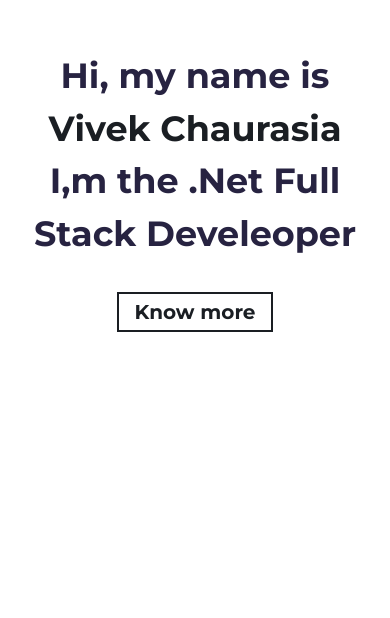
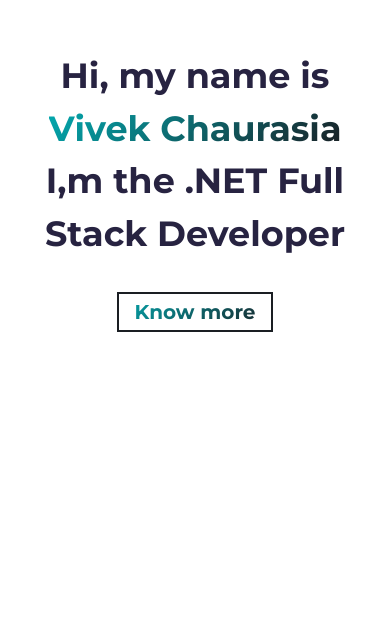
Before and after one commit to vivekchaursia/Gatsby-Demo, a Gatsby site: page / in a window 390 px wide. Shown: the part 226-844 px from the top of the page. Built offline with nearby package versions, Linux system fonts and the light colour scheme; Gatsby itself is replaced by a stand-in of ours.

Commit message:
Title color rectified Phone

```diff
--- a/src/mock/data.js
+++ b/src/mock/data.js
@@ -11,14 +11,14 @@
 export const heroData = {
   title: 'Hi, my name is',
   name: 'Vivek Chaurasia',
-  subtitle: 'I,m the .Net Full Stack Develeoper',
+  subtitle: 'I,m the .NET Full Stack Developer',
   cta: '',
 };
 
 // ABOUT DATA
 export const aboutData = {
   img: 'profile.jpg',
-  paragraphOne: 'I am Software Developer/Architect. I’ve been a professional developer for more than 4 years. I’ve mostly worked professionally with ASP.Net MVC with C#, VB, SQL Server sometimes with React JS, Bootstrap also.',
+  paragraphOne: 'I am Software Developer/Architect. I’ve been a professional developer for more than 4 years and mostly worked professionally with ASP.Net MVC with C#, VB, SQL Server sometimes with React JS, Bootstrap also.',
   paragraphTwo: 'My working philosophies:– Use the right tool for the job. A programming language is just a tool! & Always try to learn something new.',
   paragraphThree: 'Beside programming I am interested in sports, Online Gaming and Stock Market. I enjoy meeting new people and finding ways to help them have an uplifting experience',
   resume: '', // if no resume, the button will not show up
--- a/src/style/base/_typography.scss
+++ b/src/style/base/_typography.scss
@@ -45,8 +45,8 @@
 
   // Responsive text purple style
   @include respond(phone) {
-    background-image: none;
-    -webkit-text-fill-color: $secondary-color;
+    background-image: linear-gradient(135deg, $primary-color 0%, $secondary-color 100%);
+    -webkit-text-fill-color: transparent;
   }
 
   &:hover {
--- a/src/style/components/_buttons.scss
+++ b/src/style/components/_buttons.scss
@@ -33,9 +33,9 @@
   cursor: pointer;
   // Responsive Button hero style
   @include respond(phone) {
-    background-image: none;
+    background-image: linear-gradient(135deg, $primary-color 0%, $secondary-color 100%);
     border: 2px solid $secondary-color;
-    -webkit-text-fill-color: $secondary-color;
+    -webkit-text-fill-color: transparent;
   }
 
   &::after {
```
